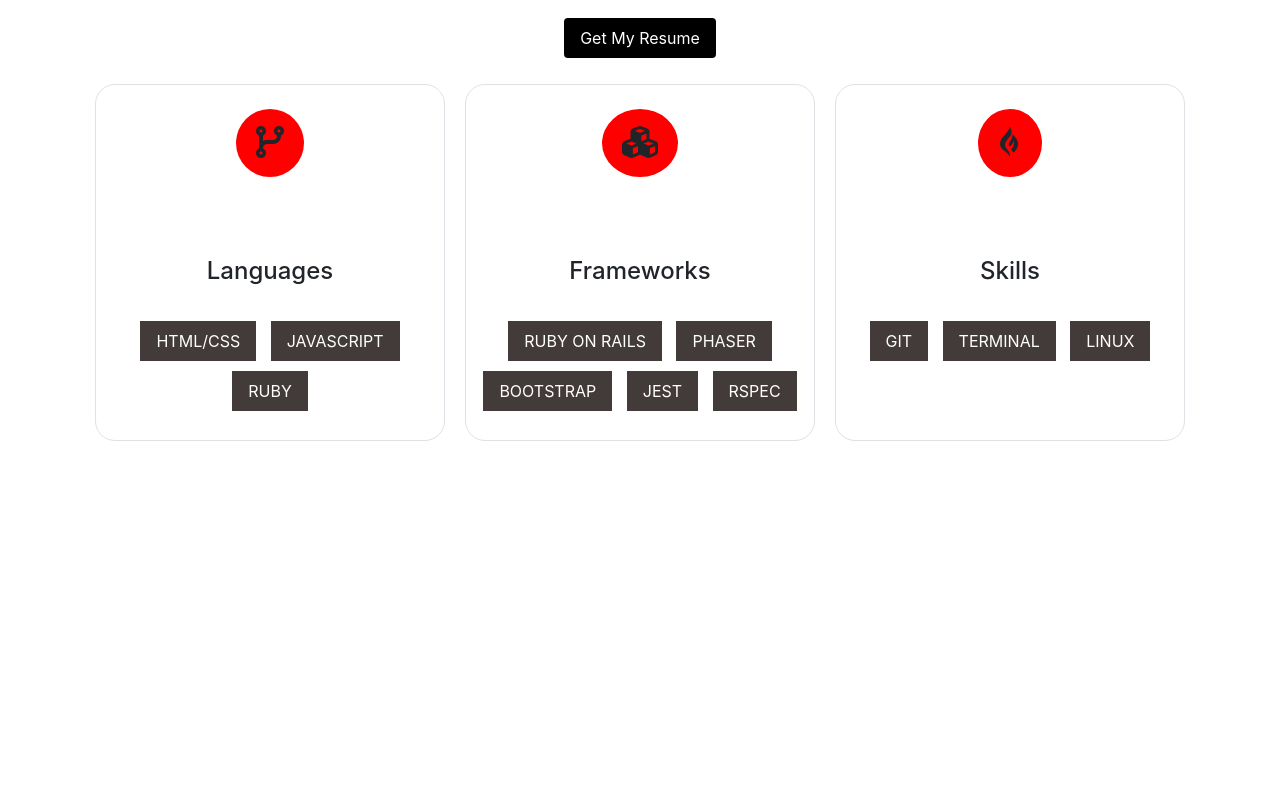
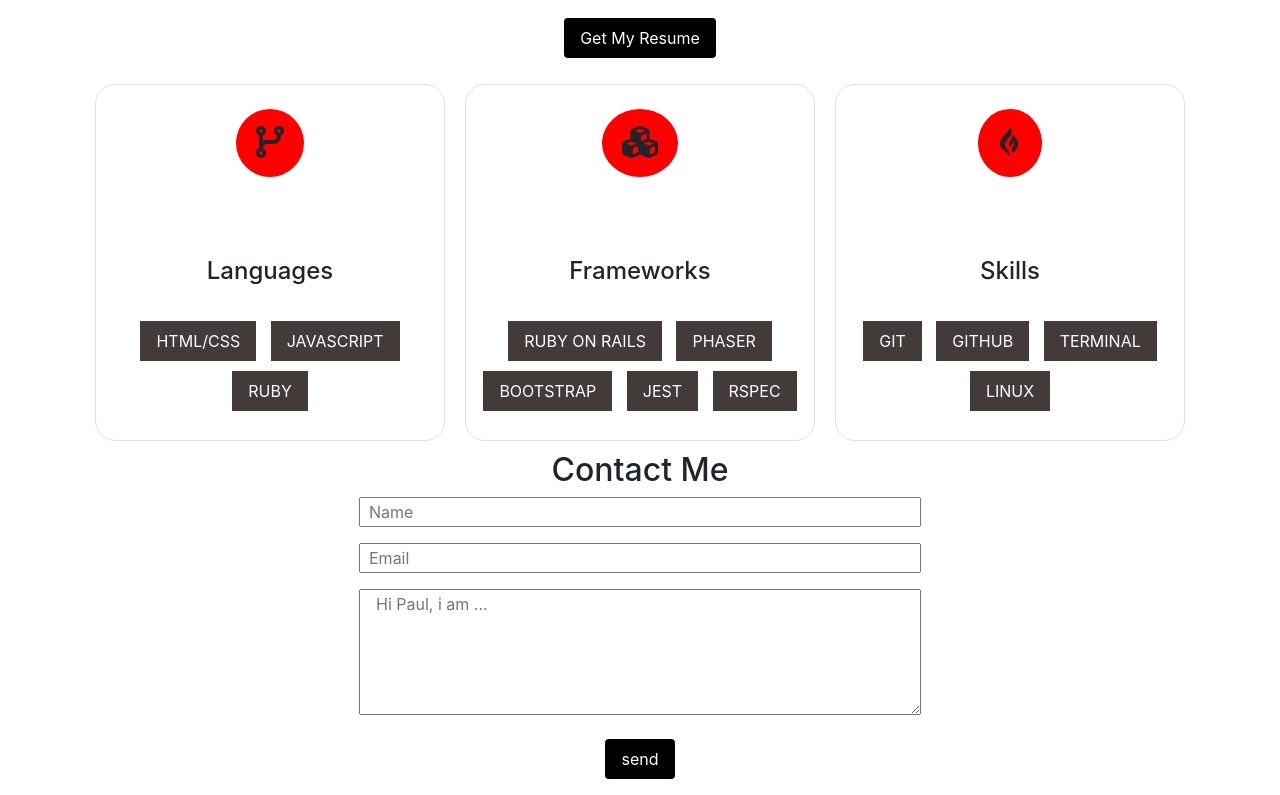
Before and after one commit to misterpaul4/portfolio, a plain HTML site: page index.html in a window 1280 px wide. Shown: the part 1639-2434 px from the top of the page. Before the commit the page ends 2090 px from the top, so only its background shows below. Drawn offline with nearby package versions, Linux system fonts and the light colour scheme; files whose address does not match are found by name.

Commit message:
Add contact details

```diff
--- a/index.html
+++ b/index.html
@@ -45,7 +45,7 @@
     </div>
 
     <div class="projects container">
-      <h2 class="m-3">Featured Projects</h2>
+      <h2 class="m-3 text-center">Featured Projects</h2>
 
       <div class="featured flex-between text-light">
         <!-- proj. 1 -->
@@ -203,6 +203,7 @@
           <h4>Skills</h4>
           <div class="tags">
             <span class="px-3 py-2">GIT</span>
+            <span class="px-3 py-2">GITHUB</span>
             <span class="px-3 py-2">TERMINAL</span>
             <span class="px-3 py-2">LINUX</span>
           </div>
@@ -211,6 +212,17 @@
         <!-- skills end -->
       </div>
     </div>
+
+    <div class="contact text-center">
+      <form class="flex-column">
+        <h2>Contact Me</h2>
+        <input type="text" placeholder="Name" class="px-2" id="name">
+        <input type="email" placeholder="Email" class="px-2 my-3" id="email">
+        <textarea cols="50" rows="5" placeholder="Hi Paul, i am ..." class="px-3 mb-2" id="message"></textarea>
+        <input type="submit" value="send" id="submit-btn" class="px-3 py-2 rounded my-3 email-btn">
+      </form>
+    </div>
+
   </main>
 
   <script src="./index.js"></script>
--- a/style.css
+++ b/style.css
@@ -180,3 +180,16 @@ nav {
 	flex-wrap: wrap;
 	margin: 5px;
 }
+
+/* contact */
+form {
+	display: inline-flex;
+}
+
+form > * {
+	display: block;
+}
+
+#submit-btn {
+	align-self: center;
+}
```
Also changed, not shown: index.js (line endings or trailing spaces).
